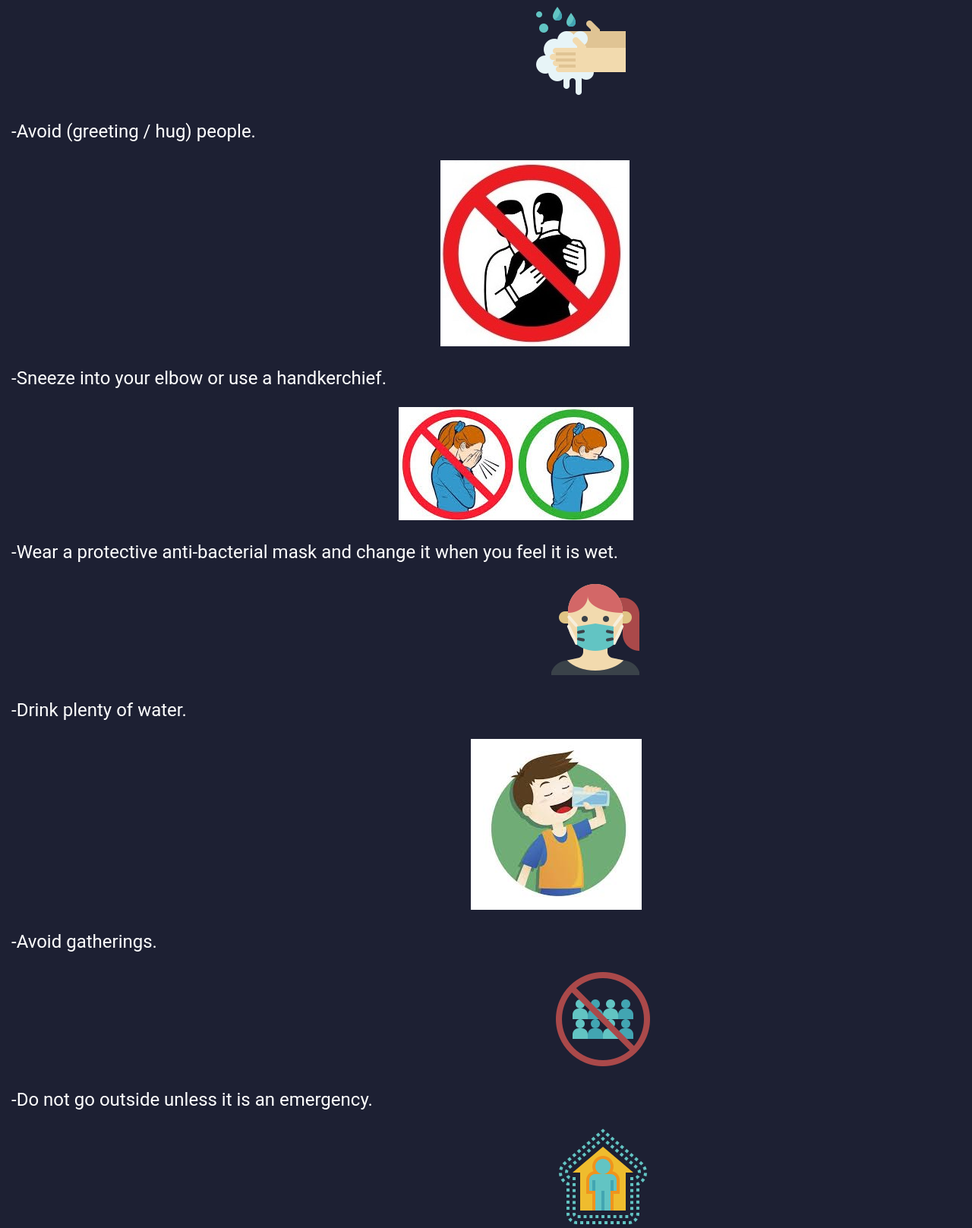
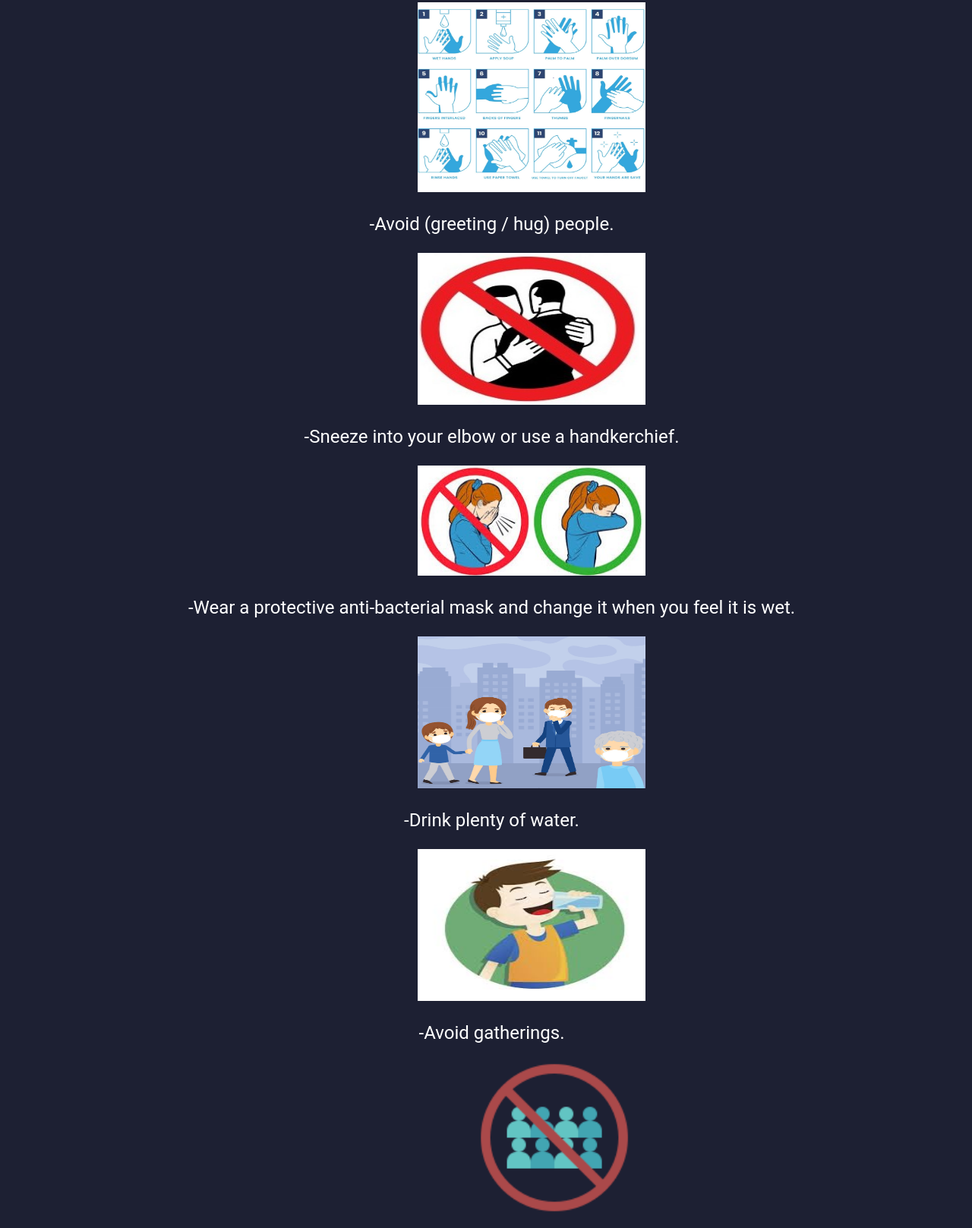
Before and after one commit to YadounDouaa/Covid-19, a plain HTML site: page index.html in a window 1280 px wide. Shown: the part 1401-3018 px from the top of the page at 76% size. Drawn offline with Linux system fonts and the light colour scheme.

Commit message:
change covid

```diff
--- a/index.html
+++ b/index.html
@@ -70,54 +70,54 @@
 
 		<div>
 
-			<p style="text-align: left;font-size: 1.5em;margin-left: 15px">-Hands should be washed regularly and sterile gloves should be worn.</p>
+			<p style="text-align:center;font-size: 1.5em;margin-left: 15px">-Hands should be washed regularly and sterile gloves should be worn.</p>
 
-			<img style="margin-left: 700px;" src="823086791584409089-128.png">
+			<img style="margin-left:550px;height:250px;width: 300px;" src="j.jpg">
 
 		</div>
 
 		<div>
 
-			<p style="text-align:left;font-size: 1.5em;margin-left: 15px">-Avoid (greeting / hug) people.</p>
+			<p style="text-align:center;font-size: 1.5em;margin-left: 15px">-Avoid (greeting / hug) people.</p>
 
-			<img style="margin-left: 580px;" src="85241.jpg">
+			<img style="margin-left:550px;width: 300px;height: 200px" src="85241.jpg">
 
 		</div>
 
 		<div>
-			<p style="text-align: left;font-size: 1.5em;margin-left: 15px">-Sneeze into your elbow or use a handkerchief.</p>
+			<p style="text-align: center;font-size: 1.5em;margin-left: 15px">-Sneeze into your elbow or use a handkerchief.</p>
 
-			<img style="margin-left: 525px;" src="images.jpg">
+			<img style="margin-left: 550px;width: 300px" src="images.jpg">
 
 		</div>
 
 		<div>
-			<p style="text-align: left;font-size: 1.5em;margin-left: 15px">-Wear a protective anti-bacterial mask and change it when you feel it is wet.</p>
+			<p style="text-align: center;font-size: 1.5em;margin-left: 15px">-Wear a protective anti-bacterial mask and change it when you feel it is wet.</p>
 
-			<img style="margin-left: 720px;" src="75683981584409100-128.png">
+			<img style="margin-left: 550px;width: 300px;height: 200px" src="2636519.jpg">
 
 		</div>
 
 		<div>
 
-			<p style="text-align: left;font-size: 1.5em;margin-left: 15px">-Drink plenty of water.</p>
+			<p style="text-align: center;font-size: 1.5em;margin-left: 15px">-Drink plenty of water.</p>
 
-			<img style="margin-left: 620px;" src="water.jpeg">
+			<img style="margin-left: 550px;width: 300px;height: 200px" src="water.jpeg">
 
 		</div>
 
 		<div>
 
-			<p style="text-align: left;font-size: 1.5em;margin-left: 15px;">-Avoid gatherings.</p>
+			<p style="text-align: center;font-size: 1.5em;margin-left: 15px;">-Avoid gatherings.</p>
 
-			<img style="margin-left: 730px;" src="690961481584409090-128.png">
+			<img style="margin-left: 630px;  width: 200px;height: 200px;" src="690961481584409090-128.png">
 
 		</div>
 
 		<div class="Home">
-			<p style="text-align:left ;font-size: 1.5em;margin-left: 15px">-Do not go outside unless it is an emergency.</p>
+			<p style="text-align:center; ;font-size: 1.5em;margin-left: 15px">-Do not go outside unless it is an emergency.</p>
 
-			<img style="margin-left: 730px;" src="21284508671584409091-128.png">
+			<img style="margin-left: 630px;height: 200px;width: 200px" src="21284508671584409091-128.png">
 
 		</div>
 
@@ -128,10 +128,9 @@
 
 
 
+    <section style="color: black" id="par" >
 
 
-
-    <section style="color: black" id="par" >
 
     <h1 style="font-size: 3em;color: red; text-align:center;">#STAY AT HOME</h1>
 
--- a/style.css
+++ b/style.css
@@ -31,7 +31,7 @@ section#corona {
 /*------------------------------------------------------------------------------------------------------------------------------------*/
 section#medical {
   width: 100%;
-  height: 1900px;
+  height: 2300px;
   background: #1D2033;
   position: absolute;
   top: 1140px;
@@ -46,7 +46,7 @@ section#par {
   height: 200px;
   background: #FFFF;
   position: absolute;
-  top: 3150px;
+  top: 3500px;
   left: 0;
 }
 /*------------------------------------------------------------------------------------------------------------------------------------*/
@@ -57,7 +57,7 @@ footer {
     height: 90px;
     background: #1D2033;
     position: absolute;
-    top: 3520px;
+    top: 3820px;
     left: 0;
 }
 
```
Also changed, not shown: 2636519.jpg (added), 3591889.jpg (added), 3597337.jpg (added), 3599611.jpg (added), concept-coronavirus-lettres-bois_23-2148441919.jpg (added), j.jpg (added), 1 other file.
